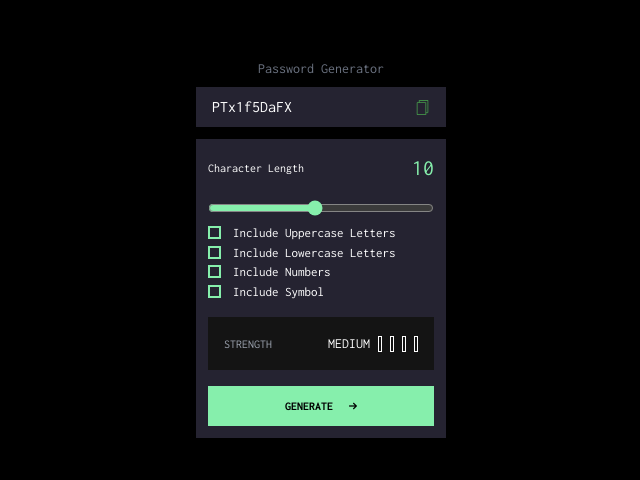
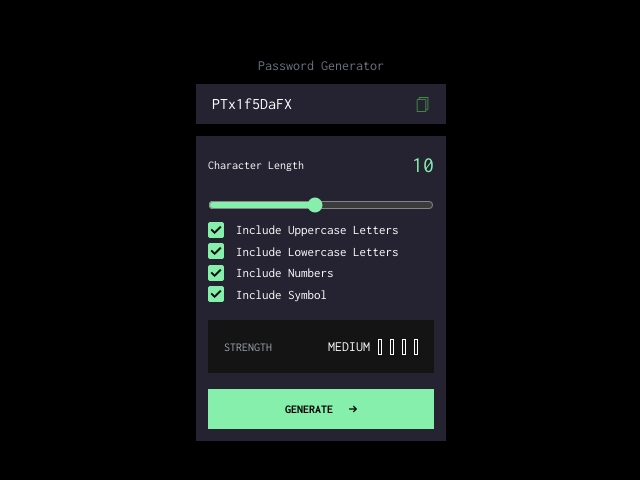
Before and after one commit to ryiianqueiroz/password-generator, an Angular app: page / in a window 1280 px wide. Shown: the part 152-632 px from the top of the page, without its empty margins (319-959 px from the left). Built offline with nearby package versions, Linux system fonts and the light colour scheme.

Commit message:
update functions

```diff
--- a/src/app/app.component.css
+++ b/src/app/app.component.css
@@ -7,3 +7,7 @@
 #generate:hover > img{
     filter: opacity(0.7) invert(1000%) drop-shadow(0 0 0 rgb(0, 255, 13));;
 }
+
+#btn-check{
+    color: black !important;
+}
--- a/src/app/app.component.html
+++ b/src/app/app.component.html
@@ -1,7 +1,8 @@
 <main class="bg-black text-white flex justify-center flex-col items-center min-h-screen">
     <p class="mb-2 text-[14px] text-gray-500">Password Generator</p>
+
     <div class="flex bg-[#252331] relative w-[250px] h-[40px] justify-center items-center">
-        <h3 class="left-4 absolute">{{ text }}</h3>
+        <div class="left-4 absolute">{{text}}</div>
         <img src="assets/copy-green.png" alt="#" class="w-[15px] h-[15px] cursor-pointer right-4 absolute">
     </div>
 
@@ -23,49 +24,99 @@
             >
         </div>
 
-        <div class="">
-            <div class="flex">
-                <label for="checkbox" class="flex items-center">
+        <div>
+            <div class="flex mb-[2px]">
+                <label class="relative flex items-center p-0 rounded-full cursor-pointer">
                     <input
                         type="checkbox"
-                        id="uppercase-btn"
+                        class="before:content[''] peer relative h-4 w-4 cursor-pointer appearance-none rounded-[2px] border border-green-300 transition-all before:absolute before:top-2/4 before:left-2/4 before:block before:h-6 before:w-6 before:-translate-y-2/4 before:-translate-x-2/4 before:rounded-full before:bg-blue-gray-500 before:opacity-0 before:transition-opacity checked:border-green-300 checked:bg-green-300 checked:before:bg-green-300 hover:before:opacity-10"
+                        [checked]="true"
+                        (change)="checkOnChange1($event)"
                         (click)="includeUppercase($event)"
-                        class="before:content-{''} appearance-none w-[13px] h-[13px] border-[2px] border-green-300 checked:bg-green-300 cursor-pointer"
-                    >
+                    />
+
+                    <span
+                      class="absolute text-black transition-opacity opacity-0 pointer-events-none top-2/4 left-2/4 -translate-y-2/4 -translate-x-2/4 peer-checked:opacity-100">
+                      <svg xmlns="http://www.w3.org/2000/svg" class="h-3.5 w-3.5" viewBox="0 0 20 20" fill="currentColor"
+                        stroke="currentColor" stroke-width="1">
+                        <path fill-rule="evenodd"
+                          d="M16.707 5.293a1 1 0 010 1.414l-8 8a1 1 0 01-1.414 0l-4-4a1 1 0 011.414-1.414L8 12.586l7.293-7.293a1 1 0 011.414 0z"
+                          clip-rule="evenodd"></path>
+                      </svg>
+                    </span>
                 </label>
+
                 <p class="ml-3 text-[13px]">Include Uppercase Letters</p>
             </div>
-            <div class="flex">
-                <label for="checkbox" class="flex items-center">
+            <div class="flex mb-[2px]">
+                <label class="relative flex items-center p-0 rounded-full cursor-pointer">
                     <input
                         type="checkbox"
-                        id="lowercase-btn"
+                        class="before:content[''] peer relative h-4 w-4 cursor-pointer appearance-none rounded-[2px] border border-green-300 transition-all before:absolute before:top-2/4 before:left-2/4 before:block before:h-6 before:w-6 before:-translate-y-2/4 before:-translate-x-2/4 before:rounded-full before:bg-blue-gray-500 before:opacity-0 before:transition-opacity checked:border-green-300 checked:bg-green-300 checked:before:bg-green-300 hover:before:opacity-10"
+                        [checked]="true"
+                        (change)="checkOnChange2($event)"
                         (click)="includeLowercase($event)"
-                        class="before:content-{''} appearance-none w-[13px] h-[13px] border-[2px] border-green-300 checked:bg-green-300 cursor-pointer"
-                    >
+                    />
+
+                    <span
+                      class="absolute text-black transition-opacity opacity-0 pointer-events-none top-2/4 left-2/4 -translate-y-2/4 -translate-x-2/4 peer-checked:opacity-100">
+                      <svg xmlns="http://www.w3.org/2000/svg" class="h-3.5 w-3.5" viewBox="0 0 20 20" fill="currentColor"
+                        stroke="currentColor" stroke-width="1">
+                        <path fill-rule="evenodd"
+                          d="M16.707 5.293a1 1 0 010 1.414l-8 8a1 1 0 01-1.414 0l-4-4a1 1 0 011.414-1.414L8 12.586l7.293-7.293a1 1 0 011.414 0z"
+                          clip-rule="evenodd"></path>
+                      </svg>
+                    </span>
                 </label>
+
                 <p class="ml-3 text-[13px]">Include Lowercase Letters</p>
             </div>
-            <div class="flex">
-                <label for="checkbox" class="flex items-center">
+            <div class="flex mb-[2px]">
+                <label class="relative flex items-center p-0 rounded-full cursor-pointer">
                     <input
                         type="checkbox"
-                        id="numbers-btn"
+                        id="btn-check"
+                        (change)="checkOnChange3($event)"
+                        class="before:content[''] peer relative h-4 w-4 cursor-pointer appearance-none rounded-[2px] border border-green-300 transition-all before:absolute before:top-2/4 before:left-2/4 before:block before:h-6 before:w-6 before:-translate-y-2/4 before:-translate-x-2/4 before:rounded-full before:bg-blue-gray-500 before:opacity-0 before:transition-opacity checked:border-green-300 checked:bg-green-300 checked:before:bg-green-300 hover:before:opacity-10"
+                        [checked]="true"
                         (click)="includeNumbers($event)"
-                        class="before:content-{''} appearance-none w-[13px] h-[13px] border-[2px] border-green-300 checked:bg-green-300 cursor-pointer"
-                    >
+                    />
+
+                    <span
+                      class="absolute text-black transition-opacity opacity-0 pointer-events-none top-2/4 left-2/4 -translate-y-2/4 -translate-x-2/4 peer-checked:opacity-100">
+                      <svg xmlns="http://www.w3.org/2000/svg" class="h-3.5 w-3.5" viewBox="0 0 20 20" fill="currentColor"
+                        stroke="currentColor" stroke-width="1">
+                        <path fill-rule="evenodd"
+                          d="M16.707 5.293a1 1 0 010 1.414l-8 8a1 1 0 01-1.414 0l-4-4a1 1 0 011.414-1.414L8 12.586l7.293-7.293a1 1 0 011.414 0z"
+                          clip-rule="evenodd"></path>
+                      </svg>
+                    </span>
                 </label>
+
                 <p class="ml-3 text-[13px]">Include Numbers</p>
             </div>
+
             <div class="flex">
-                <label for="checkbox" class="flex items-center">
+                <label class="relative flex items-center rounded-full cursor-pointer">
                     <input
                         type="checkbox"
-                        id="symbols-btn"
+                        class="before:content[''] peer relative h-4 w-4 cursor-pointer appearance-none rounded-[2px] border border-green-300 transition-all before:absolute before:top-2/4 before:left-2/4 before:block before:h-6 before:w-6 before:-translate-y-2/4 before:-translate-x-2/4 before:rounded-full before:bg-blue-gray-500 before:opacity-0 before:transition-opacity checked:border-green-300 checked:bg-green-300 checked:before:bg-green-300 hover:before:opacity-10"
+                        [checked]="true"
+                        (change)="checkOnChange4($event)"
                         (click)="includeSymbols($event)"
-                        class="before:content-{''} appearance-none w-[13px] h-[13px] border-[2px] border-green-300 checked:bg-green-300 cursor-pointer"
-                    >
+                    />
+
+                    <span
+                      class="absolute text-black transition-opacity opacity-0 pointer-events-none top-2/4 left-2/4 -translate-y-2/4 -translate-x-2/4 peer-checked:opacity-100">
+                      <svg xmlns="http://www.w3.org/2000/svg" class="h-3.5 w-3.5" viewBox="0 0 20 20" fill="currentColor"
+                        stroke="currentColor" stroke-width="1">
+                        <path fill-rule="evenodd"
+                          d="M16.707 5.293a1 1 0 010 1.414l-8 8a1 1 0 01-1.414 0l-4-4a1 1 0 011.414-1.414L8 12.586l7.293-7.293a1 1 0 011.414 0z"
+                          clip-rule="evenodd"></path>
+                      </svg>
+                    </span>
                 </label>
+
                 <p class="ml-3 text-[13px]">Include Symbol</p>
             </div>
         </div>
@@ -82,6 +133,13 @@
             </div>
         </div>
 
-        <button id="generate" (click)="generate_password(textCpy)" class="bg-green-300 text-black flex justify-center items-center w-full h-[40px] mt-4 text-[12px] font-bold hover:text-green-300 hover:outline hover:outline-[1px] hover:bg-transparent hover:outline-green-300">GENERATE <img src="assets/right-arrow.png" alt="#" class="w-2 h-2 ml-4"></button>
+        <button
+            id="generate"
+            (click)="generate_password(textCpy)"
+            class="bg-green-300 text-black flex justify-center items-center w-full h-[40px] mt-4 text-[12px] font-bold hover:text-green-300 hover:outline hover:outline-[1px] hover:bg-transparent hover:outline-green-300">GENERATE
+            <img src="assets/right-arrow.png"
+                alt="#"
+                class="w-2 h-2 ml-4">
+        </button>
     </div>
 </main>
```
Also changed, not shown: src/app/app.component.ts (+44 -4 lines).
